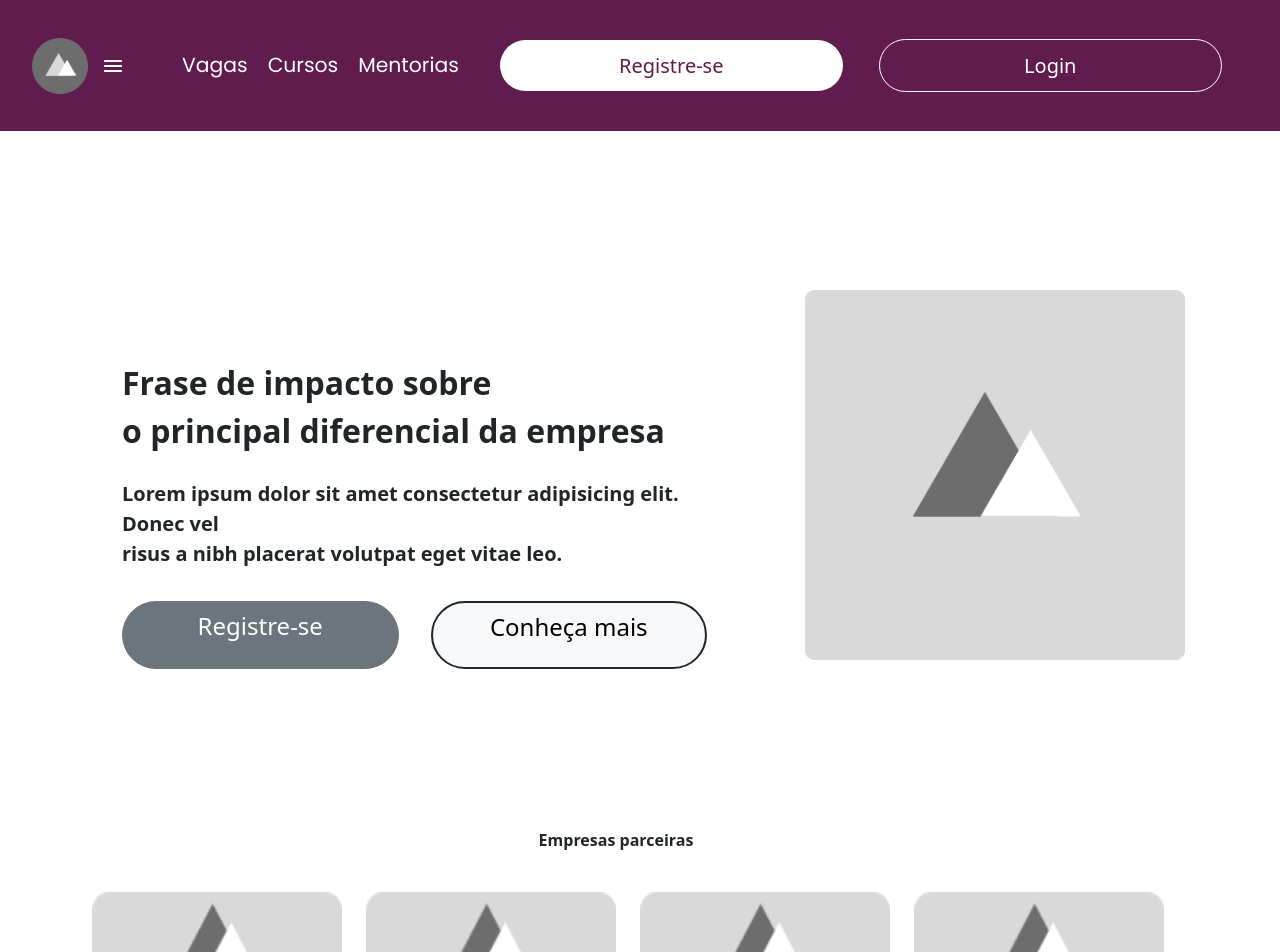
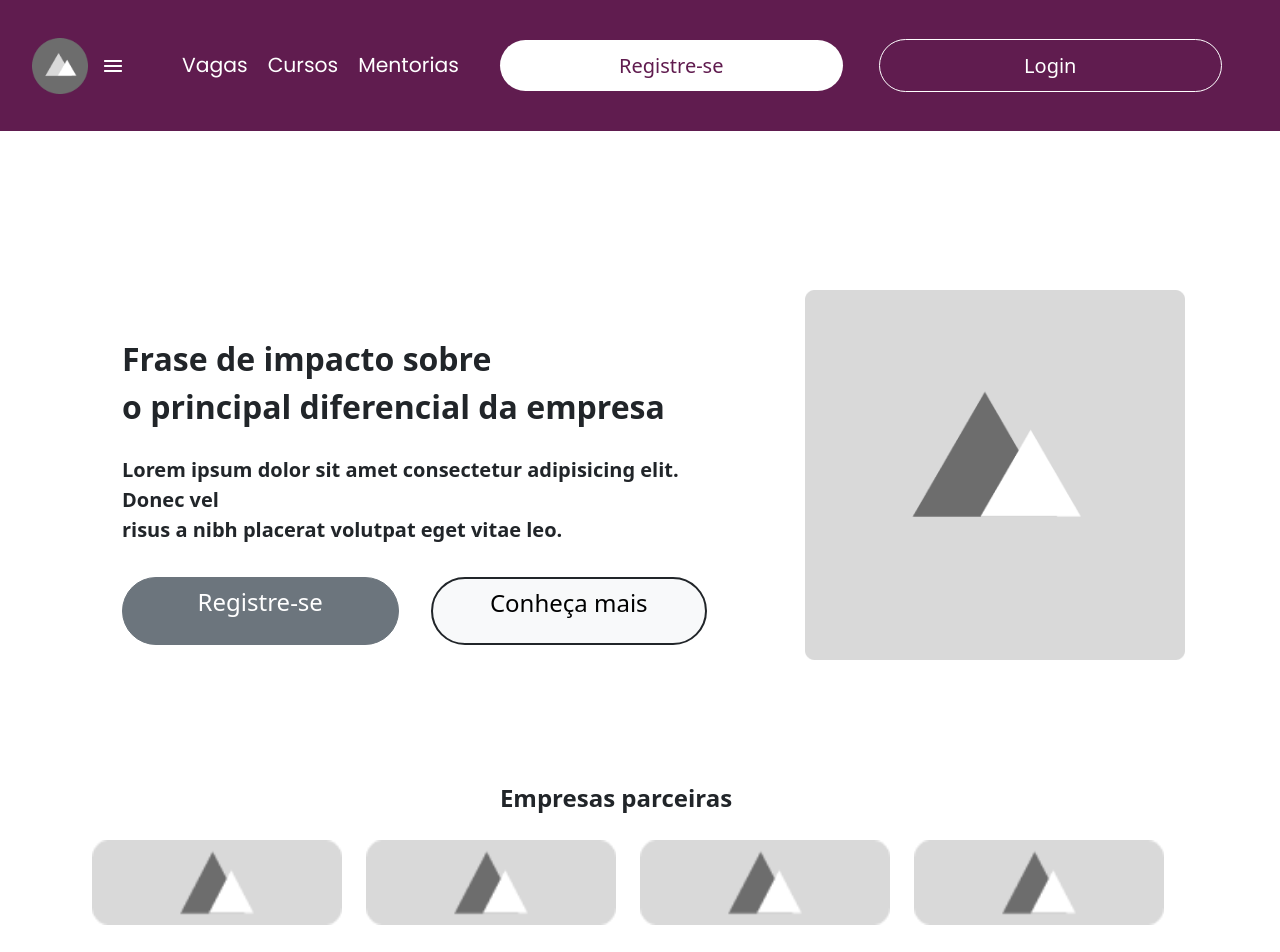
Before and after one commit to FelixMembrive/desafio-final-gama-academy-gr2, a React (Vite) app: page /home in a window 1280 px wide. Shown: the top 952 px of the page. Built offline with nearby package versions, Linux system fonts and the light colour scheme.

Commit message:
ultima revisao hero

```diff
--- a/src/componentes/Hero/index.tsx
+++ b/src/componentes/Hero/index.tsx
@@ -11,13 +11,13 @@ import "./styles.scss"
 export default function Hero() {
     return (
 
-        <Container className="mt-0 mb-5">
+        <Container className=" cont00 mt-0">
                 <Row className="d-flex flex-column-reverse flex-md-row mb-5 mb-lg-0">
 
                     <Col md={7} className="grupotexto ms-2 ms-md-0">
                         <div >
-                            <h2 className="tx1 lh-base  fw-bold text-start  pt-md-5 mb-4  me-md-0">Frase de impacto sobre <br></br> o principal diferencial da empresa</h2>
-                            <p className="tx2 fw-bolder text-start  me-md-0">Lorem ipsum dolor sit amet consectetur adipisicing elit. Donec vel<br></br> risus a nibh placerat volutpat eget vitae leo.</p>
+                            <h2 className="tx1 lh-base  fw-bold text-start  mb-4  me-md-0">Frase de impacto sobre <br></br> o principal diferencial da empresa</h2>
+                            <p className="tx2 fw-semibold text-start  me-md-0">Lorem ipsum dolor sit amet consectetur adipisicing elit. Donec vel<br></br> risus a nibh placerat volutpat eget vitae leo.</p>
                         </div>
 
                        <div className="btn_reco  ">
@@ -36,7 +36,7 @@ export default function Hero() {
 
                 <Row>
                     <Col className="textoemppar">
-                        <p className="fw-bolder mt-5 mt-md-5 pt-3 pt-md-0 me-0 pe-5 ps text-center ">Empresas parceiras</p>
+                        <p className="textoemppar2 fw-bolder  me-0 pe-5 ps text-center ">Empresas parceiras</p>
                     </Col>
                 </Row>
 
--- a/src/componentes/Hero/styles.scss
+++ b/src/componentes/Hero/styles.scss
@@ -57,16 +57,25 @@
 .tx1{
     margin-top: 15px;
 
+
+    @media(min-width:768px){
+        margin-top: 100px;
+
+    }
+     @media(min-width:1200px){
+        margin-top: 204px;
+        margin-left: 40px;
+    }
+
     @media (min-width:1400px) {
         font-size: 40px;
         margin-top: 204px;
         margin-left: 40px;
     }
 
-    @media(min-width:1200px){
-        margin-top: 180px;
-        margin-left: 40px;
-    }
+
+
+
 
 }
 
@@ -155,19 +164,44 @@
 }
 
 
+.textoemppar2{
+
+    @media(min-width:576px){
+        margin-top: 0px;
+        margin-bottom: 0px;
+        font-size:20px ;
+
+    }
+    @media(min-width:768px){
+        font-size: 24px;
+
+    }
+
+    @media(min-width:992px){
+        margin-top: 80px;
+
+    }
+
+     @media(min-width:1200px){
+        margin-top: 0px;
+
+    }
+
+    @media (min-width:1400px) {
+
+    }
+
+}
+
+
 .grupologoemp{
    height: 96px;
-   margin-bottom: 30px;
+//    margin-bottom: 30px;
 
    @media (min-width:1200px) {
     margin-bottom: 96.44px;
 
     }
-}
-
-.textoemppar{
-    padding-top: -20px;
-
 }
 
 
@@ -188,3 +222,16 @@
 
         }
     }
+.cont00{
+    margin-bottom: 49px;
+
+    @media(min-width:516px){
+        margin-bottom: 90px;
+
+    }
+
+    @media(min-width:768px){
+        margin-bottom: 49px;
+
+    }
+}
```
